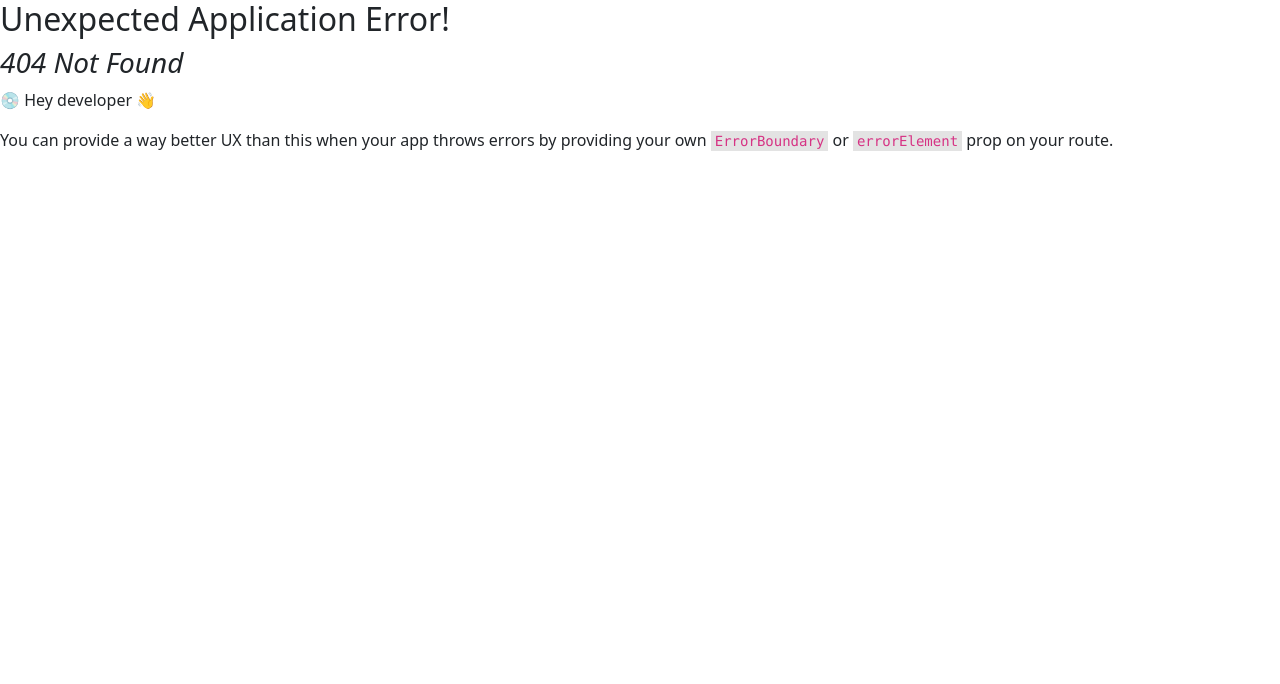
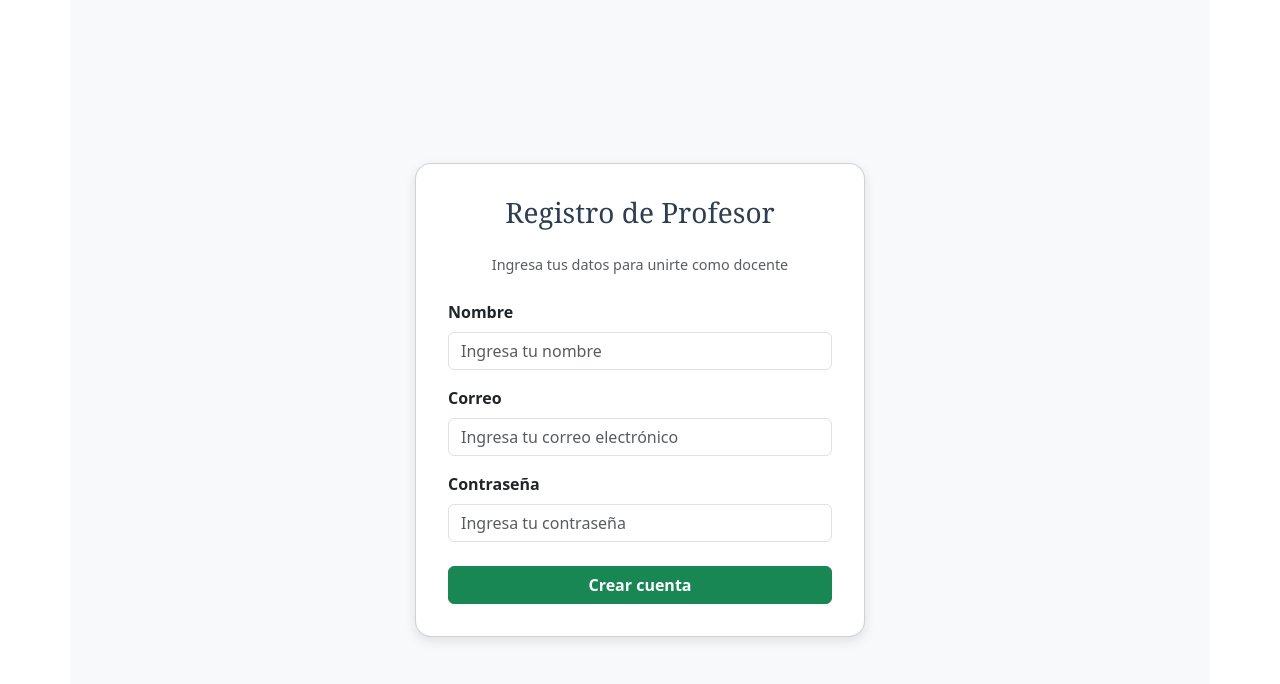
Before and after one commit to MarcoRomo17/TutorInteligenteDeLectura, a React (Create React App) app in the folder app/: page /CreateProfessor in a window 1280 px wide. Before the commit this address had no page. Shown: the top 684 px of the page. Built offline with nearby package versions, Linux system fonts and the light colour scheme.

Commit message:
Vista para crear usurio y profesor

```diff
--- /dev/null
+++ b/app/src/CreateProfessor.js
@@ -0,0 +1,48 @@
+import { Button, Card, Container, Form } from "react-bootstrap";
+
+export const CreateProfessor = () => {
+  return (
+    <Container className="d-flex justify-content-center align-items-center min-vh-100 bg-light">
+      <Card
+        style={{
+          width: "100%",
+          maxWidth: "450px",
+          padding: "2rem",
+          borderRadius: "1rem",
+          boxShadow: "0 4px 12px rgba(0, 0, 0, 0.1)",
+        }}
+      >
+        <h3
+          className="text-center mb-4"
+          style={{ fontFamily: "Georgia, serif", color: "#2c3e50" }}
+        >
+          Registro de Profesor
+        </h3>
+        <p className="text-center text-muted mb-4" style={{ fontSize: "0.9rem" }}>
+          Ingresa tus datos para unirte como docente
+        </p>
+
+        <Form>
+          <Form.Group className="mb-3">
+            <Form.Label style={{ fontWeight: "bold" }}>Nombre</Form.Label>
+            <Form.Control type="text" placeholder="Ingresa tu nombre" />
+          </Form.Group>
+
+          <Form.Group className="mb-3">
+            <Form.Label style={{ fontWeight: "bold" }}>Correo</Form.Label>
+            <Form.Control type="email" placeholder="Ingresa tu correo electrónico" />
+          </Form.Group>
+
+          <Form.Group className="mb-4">
+            <Form.Label style={{ fontWeight: "bold" }}>Contraseña</Form.Label>
+            <Form.Control type="password" placeholder="Ingresa tu contraseña" />
+          </Form.Group>
+
+          <Button variant="success" type="submit" className="w-100" style={{ fontWeight: "bold" }}>
+            Crear cuenta
+          </Button>
+        </Form>
+      </Card>
+    </Container>
+  );
+};
--- /dev/null
+++ b/app/src/CreateUser.js
@@ -0,0 +1,36 @@
+import { Button, Card, Container, Form } from "react-bootstrap";
+
+export const CreateUser = () => {
+  return (
+    <Container className="d-flex justify-content-center align-items-center min-vh-100 bg-light">
+      <Card style={{ width: "100%", maxWidth: "450px", padding: "2rem", borderRadius: "1rem", boxShadow: "0 4px 12px rgba(0, 0, 0, 0.1)" }}>
+        <h3 className="text-center mb-4" style={{ fontFamily: "Georgia, serif", color: "#4b2e83" }}>
+          Crea tu cuenta
+        </h3>
+        <p className="text-center text-muted mb-4" style={{ fontSize: "0.9rem" }}>
+          Únete a nuestra comunidad lectora
+        </p>
+        <Form>
+          <Form.Group className="mb-3">
+            <Form.Label style={{ fontWeight: "bold" }}>Nombre</Form.Label>
+            <Form.Control type="text" placeholder="Ingresa tu nombre" />
+          </Form.Group>
+
+          <Form.Group className="mb-3">
+            <Form.Label style={{ fontWeight: "bold" }}>Correo</Form.Label>
+            <Form.Control type="email" placeholder="Ingresa tu correo electrónico" />
+          </Form.Group>
+
+          <Form.Group className="mb-4">
+            <Form.Label style={{ fontWeight: "bold" }}>Contraseña</Form.Label>
+            <Form.Control type="password" placeholder="Ingresa tu contraseña" />
+          </Form.Group>
+
+          <Button variant="success" type="submit" className="w-100" style={{ fontWeight: "bold" }}>
+            Crear cuenta
+          </Button>
+        </Form>
+      </Card>
+    </Container>
+  );
+};
```
Also changed, not shown: app/src/index.js (+10 -0 lines).
